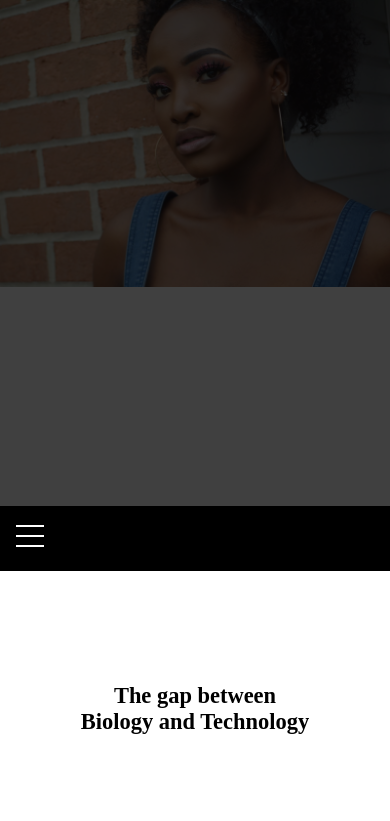
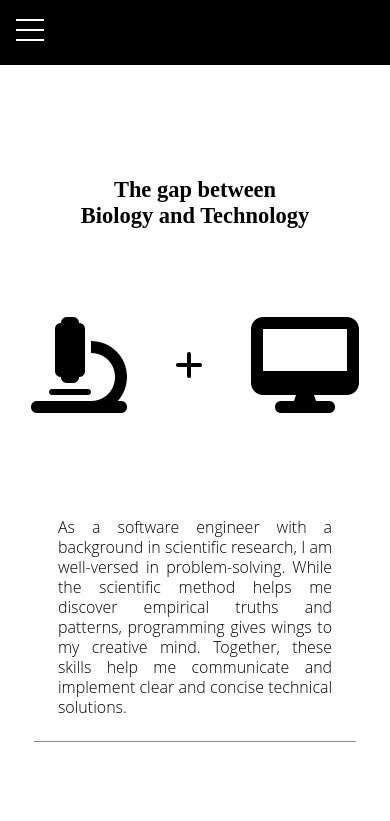
Before and after one commit to cenwachukwu/portfolio, a React (Create React App) app: page / in a window 390 px wide. Shown: the top 821 px of the page. Built offline with nearby package versions, Linux system fonts and the light colour scheme; a web font is replaced by a local one.

Commit message:
maker the header responsive

```diff
--- a/src/Home/Home.js
+++ b/src/Home/Home.js
@@ -10,19 +10,6 @@ import Footer from '../Footer/Footer';
 function Home() {
   return (
     <div className="App">
-      <header>
-        <div className="fixedHeader">
-          {/* <div className="headertext">
-            <p className="headertextptag">Hi, I'm Chiebuka</p>
-            <p className="headertextptag">Software Engineer | Creative | Biologist</p>
-            <a href="#Portfolio">
-              <button>
-                Take a peak at my work
-              </button>
-            </a>
-          </div> */}
-        </div>
-      </header>
       <Navbar />
       <About />
       <Portfolio />
```
